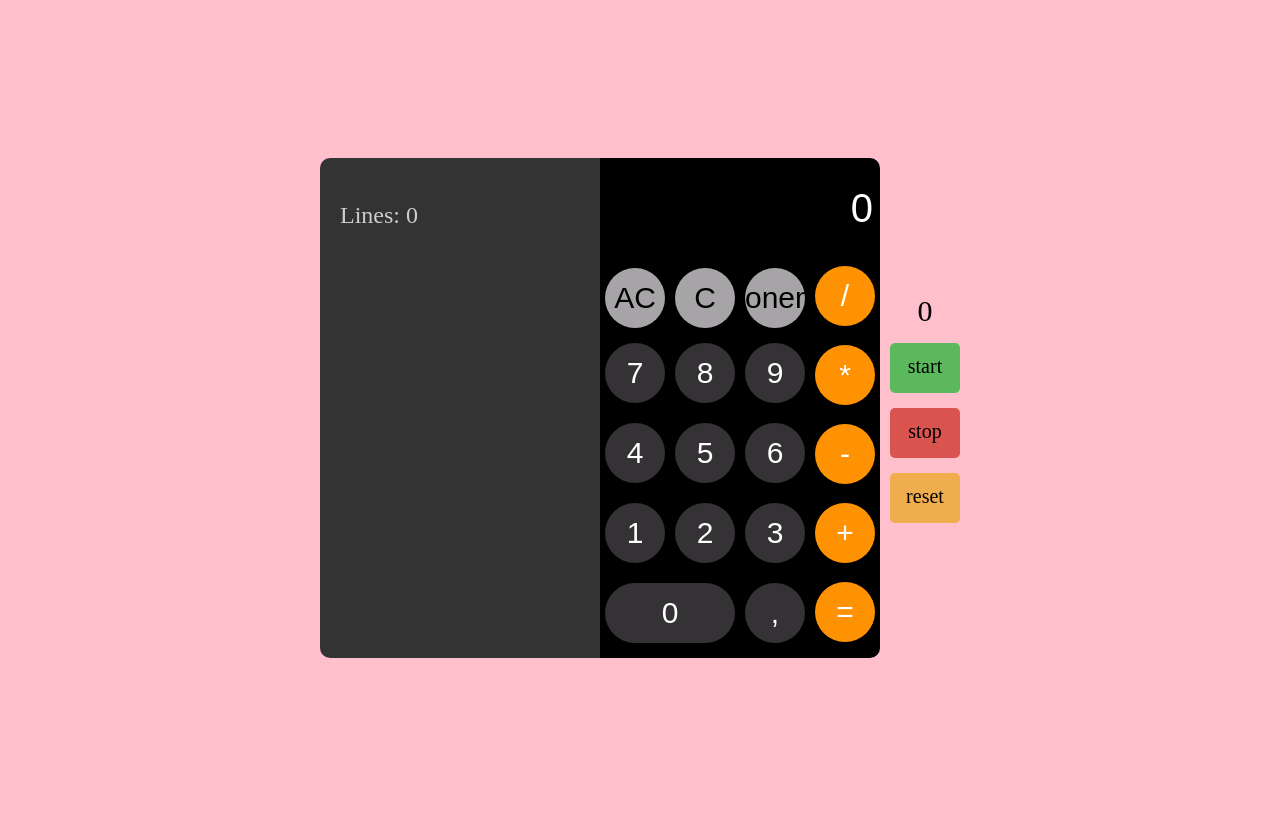
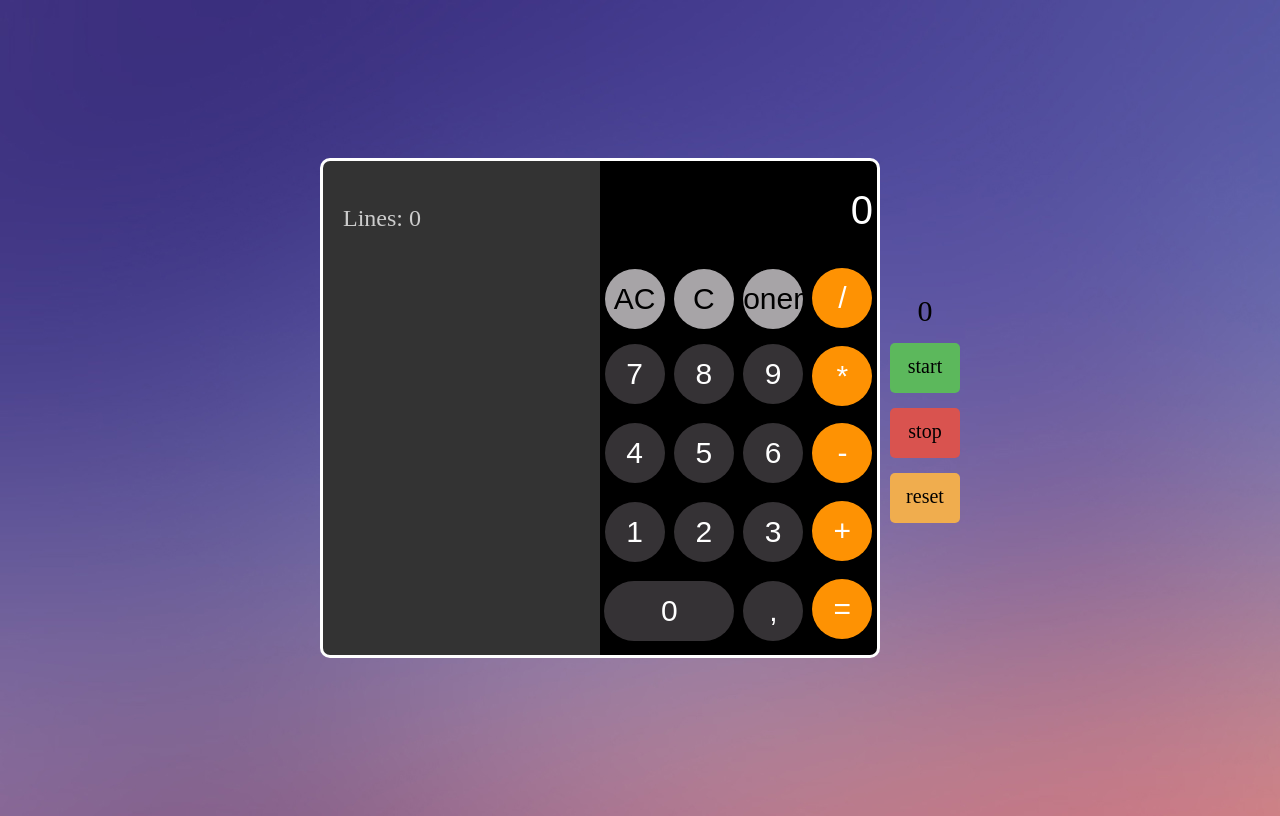
Before and after one commit to michelebyman/Project-Calculus, a plain HTML site: page index.html in a window 1280 px wide. Drawn offline with nearby package versions, Linux system fonts and the light colour scheme.

Commit message:
changed css on buttons and added border to the calc/historybox

```diff
--- a/main.js
+++ b/main.js
@@ -119,8 +119,11 @@ $('#historyBox').css({
   padding: '20px',
   border: '0 solid',
   borderRadius: '10px 0 0 10px',
-  overflowWrap: 'break-word'
+  overflowWrap: 'break-word',
+  border: "3px solid white",
+  borderRight: "none"
 });
+
 $('#historyBox').append("<p id='counter'>Lines: " + history.length + "</p>");
 
 
--- a/master.css
+++ b/master.css
@@ -20,13 +20,15 @@ body {
   display: flex;
   justify-content: center;
   align-items: center;
-  background-color: pink;
+  background-image: url("background.jpg");
 }
 
 .wrapper {
   width: 28rem;
   height: 50rem;
   border-radius: 0 1rem 1rem 0;
+  border: 3px solid white;
+  border-left: 0px;
 }
 
 .display {
@@ -121,6 +123,20 @@ body {
 
 button {
   font-size: 3rem;
+  transition: 300ms all;
+}
+
+button:active {
+  filter: brightness(150%);
+}
+
+.functionButtons2 button:focus:not(:last-child) {
+  background-color: white;
+  color: orange;
+}
+.functionButtons2 button:active:last-child {
+  opacity: 0.6;
+  filter: brightness(100%);
 }
 
 .wrapper,
@@ -158,16 +174,13 @@ padding-top: 1.2rem;
 margin-top: 1.5rem;
 }
 
+
 #start {
 background-color: #5cb85c;
 }
 
 #stop {
   background-color: #d9534f;
-}
-
-#pause {
-  background-color:#337ab7;
 }
 
 #reset {
```
Also changed, not shown: test/index.test.js (added, +9 -0 lines), background.jpg (added), index.html (line endings or trailing spaces).
